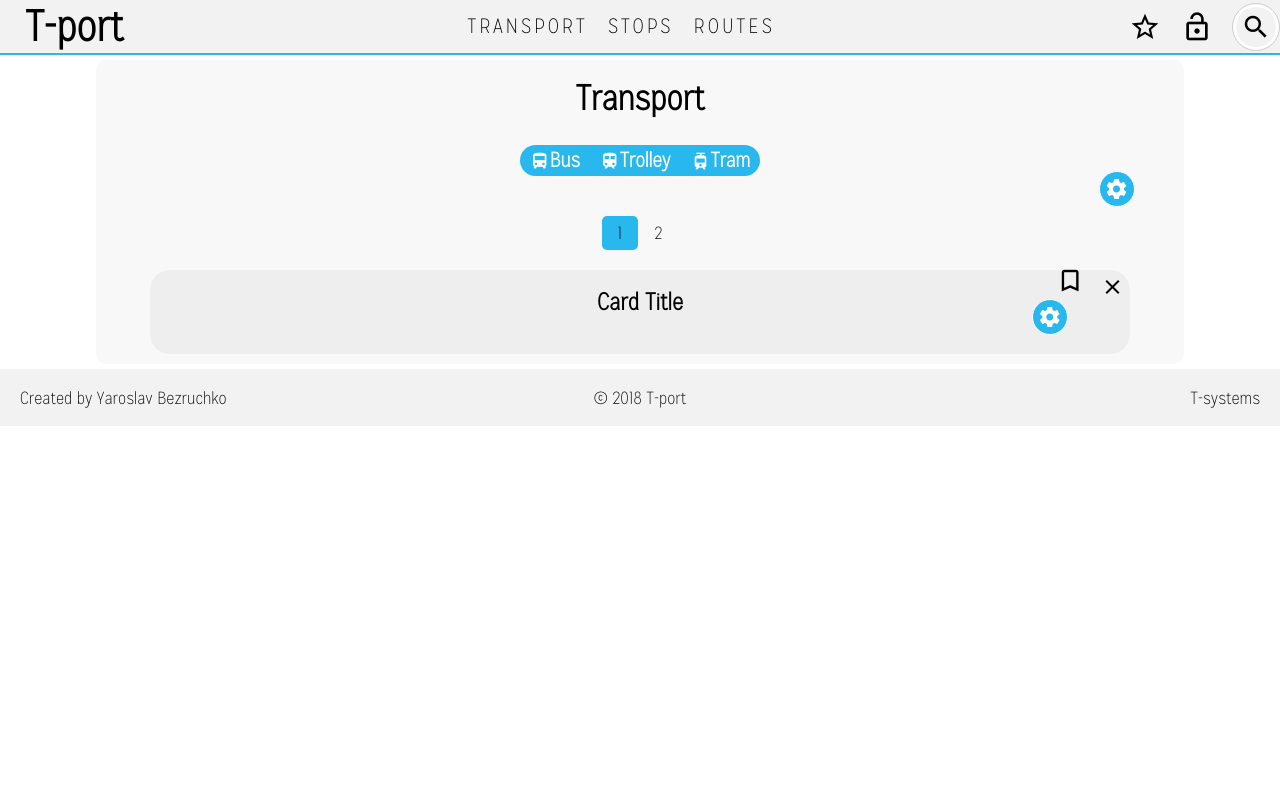
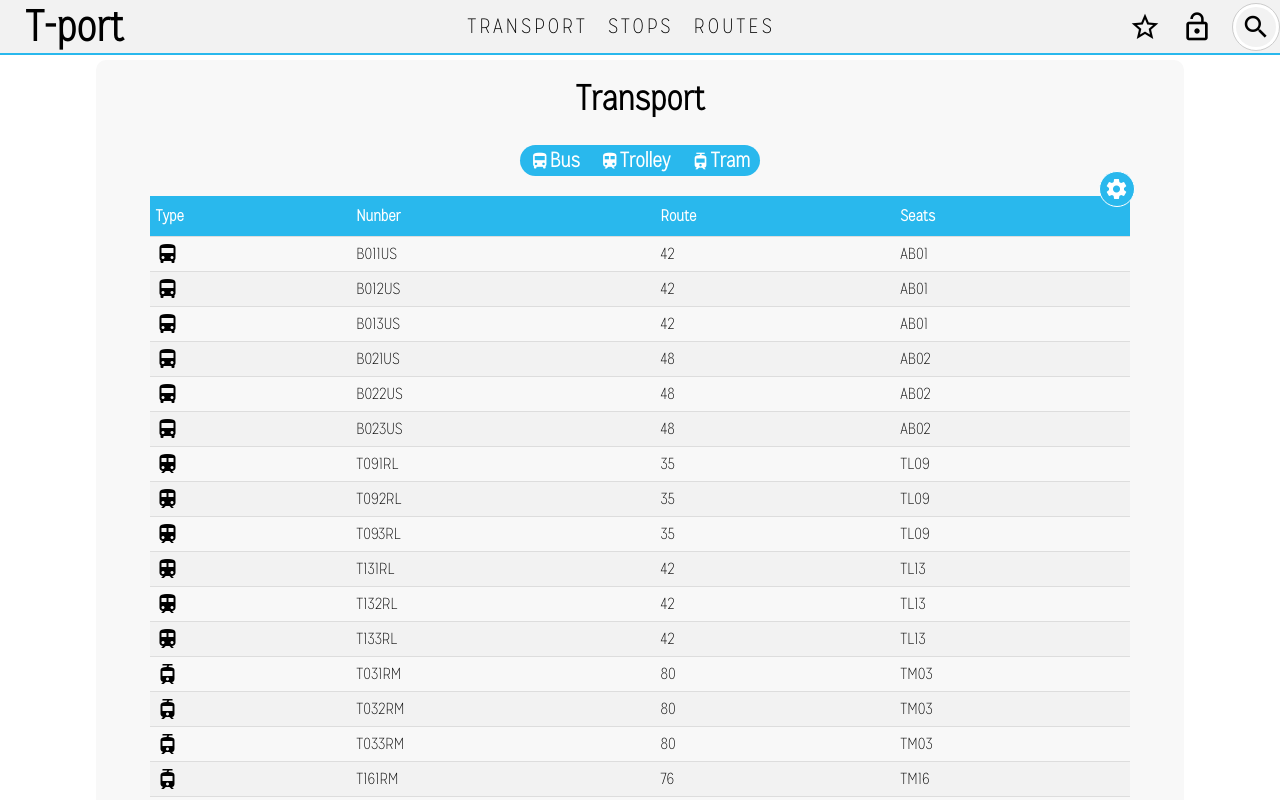
Before and after one commit to Prifki/T-port, a React (Create React App) app in the folder t-port/: page /#/ in a window 1280 px wide. Before the commit this address led to /#/routes. Shown: the top 800 px of the page. Built offline with nearby package versions, Linux system fonts and the light colour scheme.

Commit message:
transport table generating

```diff
--- a/t-port/src/components/landing/header/presentational/CloseButton.js
+++ b/t-port/src/components/landing/header/presentational/CloseButton.js
@@ -3,7 +3,7 @@ import React, { Component } from 'react';
 class CloseButton extends Component {
   render() {
     return (
-        <div className="menu__button--closing">
+        <div className="menu__button--closing" onClick={this.props.onClick}>
             <i className="material-icons icon--closing">close</i>
         </div>
     );
--- a/t-port/src/components/pages/TransportsContainer.js
+++ b/t-port/src/components/pages/TransportsContainer.js
@@ -8,15 +8,30 @@ import JSONdata from './../../data/data.json';
 class TransportsContainer extends Component {
   state = {
     transport: JSONdata.transport,
-    tableTitles: ['Type', 'Number', 'Route', 'Seats']
-  }
+    transportTableTitles: <tr>
+                            <th>Type</th>
+                            <th>Nunber</th>
+                            <th>Route</th>
+                            <th>Seats</th>
+                          </tr>
+  };
   render() {
+    const rows = this.state.transport.map((row, index) => {
+      return (
+        <tr key={index}>
+            <td><i className="material-icons">{row.type}</i></td>
+            <td>{row.number}</td>
+            <td>{row.seats}</td>
+            <td>{row.route}</td>
+        </tr>
+      );
+    });
     return (
         <main>
             <div className="substrate">
                 <h2 className="page-name">Transport</h2>
                 <FilterByType />
-                <Table transport={this.state.transport} tableTitles={this.state.tableTitles}/>
+                <Table rows = { rows } header = {this.state.transportTableTitles}/>
                 <Pagination />
                 <Card />
             </div>
--- a/t-port/src/components/pages/presentational/Table.js
+++ b/t-port/src/components/pages/presentational/Table.js
@@ -5,12 +5,13 @@ import TableBody from './TableBody';
 
 class Table extends Component {
   render() {
-    const { transport, tableTitles } = this.props
+    const { rows, header } = this.props
     return (
         <div className="table-wrapper">
             <TableEditButton />
             <table id="transport-table">
-                <TableBody transport={transport}/>
+                <TableHeader header = { header } />
+                <TableBody rows={ rows }/>
             </table>
         </div>
     );
--- a/t-port/src/components/pages/presentational/TableBody.js
+++ b/t-port/src/components/pages/presentational/TableBody.js
@@ -1,20 +1,7 @@
 import React, { Component } from 'react';
 
-class TableBody extends Component {
-    render(){
-        const transport = this.props
-        console.log(transport);
-        const rows = Array.from(transport).map((row, index) => {
-            return (
-                <tr key={index}>
-                    <td>{row.type}</td>
-                    <td>{row.number}</td>
-                    <td>{row.route}</td>
-                    <td>{row.seats}</td>
-                </tr>
-            );
-        });
-        return <tbody>{rows}</tbody>;
-    }
+const TableBody = props => {
+    return <tbody>{props.rows}</tbody>;
 }
+
 export default TableBody;
--- a/t-port/src/components/pages/presentational/TableHeader.js
+++ b/t-port/src/components/pages/presentational/TableHeader.js
@@ -1,14 +1,8 @@
 import React, { Component } from 'react';
 
-class TableHeader extends Component {
-  render(){
-      const tableTitles = this.props
-      console.log(tableTitles);
-      let titles;
-      for (let each in tableTitles){
-        titles+=<td>{tableTitles[each]}</td>
-      }
-      return <tr>{titles}</tr>;
-  }
+const TableHeader = props => {
+  return (
+      <thead>{props.header}</thead>
+  );
 }
 export default TableHeader;
--- a/t-port/src/data/data.json
+++ b/t-port/src/data/data.json
@@ -193,147 +193,147 @@
     ],
     "transport": [
         {
-            "type": "AB",
+            "type": "directions_bus",
             "number": "B011US",
             "seats": 42,
             "route": "AB01",
             "time": ["22:00", "22:25", "22:40", "23:00", "23:15", "23:25", "23:40", "23:45", "23:50", "00:00"]
         },
         {
-            "type": "AB",
+            "type": "directions_bus",
             "number": "B012US",
             "seats": 42,
             "route": "AB01",
             "time": ["00:00", "00:25", "00:40", "01:00", "01:15", "01:25", "01:40", "01:45", "01:50", "02:00"]
         },
         {
-            "type": "AB",
+            "type": "directions_bus",
             "number": "B013US",
             "seats": 42,
             "route": "AB01",
             "time": ["02:00", "02:25", "02:40", "03:00", "03:15", "03:25", "03:40", "03:45", "03:50", "04:00"]
         },
         {
-            "type": "AB",
+            "type": "directions_bus",
             "number": "B021US",
             "seats": 48,
             "route": "AB02",
             "time": ["22:00", "22:15", "22:45", "23:00", "23:15", "23:35", "00:00", "00:10", "00:20", "00:35"]
         },
         {
-            "type": "AB",
+            "type": "directions_bus",
             "number": "B022US",
             "seats": 48,
             "route": "AB02",
             "time": ["00:00", "00:15", "00:45", "01:00", "01:15", "01:35", "02:00", "02:10", "02:20", "02:35"]
         },
         {
-            "type": "AB",
+            "type": "directions_bus",
             "number": "B023US",
             "seats": 48,
             "route": "AB02",
             "time": ["02:00", "02:15", "02:45", "03:00", "03:15", "03:35", "04:00", "04:10", "04:20", "04:35"]
         },
         {
-            "type": "TL",
+            "type": "train",
             "number": "T091RL",
             "seats": 35,
             "route": "TL09",
             "time": ["22:30", "22:35", "22:45", "23:05", "23:25", "23:40", "00:05", "00:40"]
         },
         {
-            "type": "TL",
+            "type": "train",
             "number": "T092RL",
             "seats": 35,
             "route": "TL09",
             "time": ["00:30", "00:35", "00:45", "01:05", "01:25", "01:40", "02:05", "02:40"]
         },
         {
-            "type": "TL",
+            "type": "train",
             "number": "T093RL",
             "seats": 35,
             "route": "TL09",
             "time": ["02:30", "02:35", "02:45", "03:05", "03:25", "03:40", "04:05", "04:40"]
         },
         {
-            "type": "TL",
+            "type": "train",
             "number": "T131RL",
             "seats": 42,
             "route": "TL13",
             "time": ["22:30", "22:40", "22:45", "23:00", "23:15", "23:25", "23:50", "00:05", "00:20", "00:40"]
         },
         {
-            "type": "TL",
+            "type": "train",
             "number": "T132RL",
             "seats": 42,
             "route": "TL13",
             "time": ["00:30", "00:40", "00:45", "01:00", "01:15", "01:25", "01:50", "02:05", "02:20", "02:40"]
         },
         {
-            "type": "TL",
+            "type": "train",
             "number": "T133RL",
             "seats": 42,
             "route": "TL13",
             "time": ["02:30", "02:40", "02:45", "03:00", "03:15", "03:25", "03:50", "04:05", "04:20", "04:40"]
         },
         {
-            "type": "TM",
+            "type": "tram",
             "number": "T031RM",
             "seats": 80,
             "route": "TM03",
             "time": ["22:15", "22:35", "22:50", "23:25", "23:45", "00:10", "00:25", "00:35", "00:50", "01:05"]
         },
         {
-            "type": "TM",
+            "type": "tram",
             "number": "T032RM",
             "seats": 80,
             "route": "TM03",
             "time": ["00:15", "00:35", "00:50", "01:25", "01:45", "02:10", "02:25", "02:35", "02:50", "03:05"]
         },
         {
-            "type": "TM",
+            "type": "tram",
             "number": "T033RM",
             "seats": 80,
             "route": "TM03",
             "time": ["02:15", "02:35", "02:50", "03:25", "03:45", "04:10", "04:25", "04:35", "04:50", "05:05"]
         },
         {
-            "type": "TM",
+            "type": "tram",
             "number": "T161RM",
             "seats": 76,
             "route": "TM16",
             "time": ["22:15", "22:30", "23:10", "00:00", "00:15", "00:25"]
         },
         {
-            "type": "TM",
+            "type": "tram",
             "number": "T162RM",
             "seats": 76,
             "route": "TM16",
             "time": ["00:15", "00:30", "01:10", "02:00", "02:15", "02:25"]
         },
         {
-            "type": "TM",
+            "type": "tram",
             "number": "T163RM",
             "seats": 76,
             "route": "TM16",
             "time": ["02:15", "02:30", "03:10", "04:00", "04:15", "04:25"]
         },
         {
-            "type": "TM",
+            "type": "tram",
             "number": "T171RM",
             "seats": 68,
             "route": "TM17",
             "time": ["22:15", "22:40", "23:10", "23:40", "00:05", "01:05", "01:50", "02:35", "03:05"]
         },
         {
-            "type": "TM",
+            "type": "tram",
             "number": "T172RM",
             "seats": 68,
             "route": "TM17",
             "time": ["00:15", "00:40", "01:10", "01:40", "02:05", "03:05", "03:50", "04:35", "05:05"]
         },
         {
-            "type": "TM",
+            "type": "tram",
             "number": "T173RM",
             "seats": 68,
             "route": "TM17",
```
